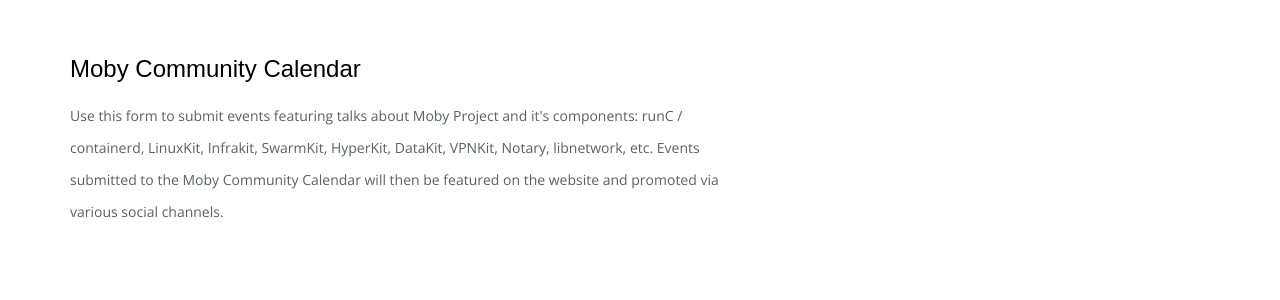
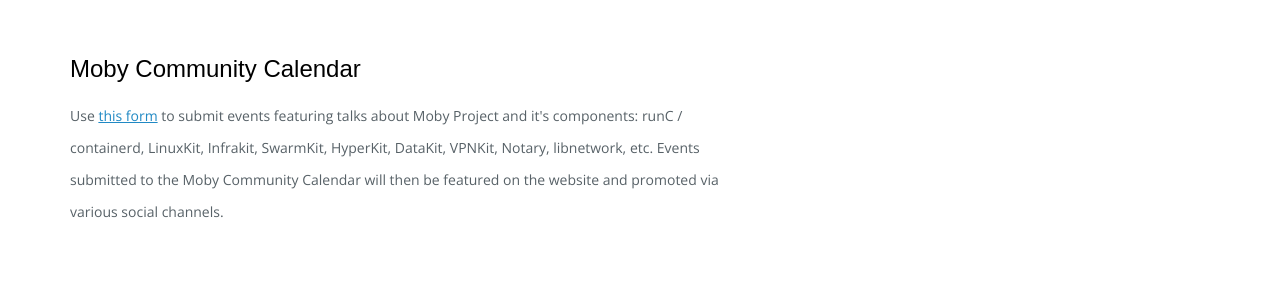
Before and after one commit to moby/mobywebsite, a Jekyll site: the page built from docs/community.md, in a window 1280 px wide and 900 px high, scrolled down 2795 px. Shown: the part 154-454 px from the top of the window. Built offline with Jekyll 4.4.1, drawn with Linux system fonts in a browser that asks for light colours; nearby versions of some CDN libraries; comment, search, counter and statistics services are not loaded; part of the change alters nothing that is shown.

```diff
--- a/docs/community.md
+++ b/docs/community.md
@@ -123,7 +123,7 @@ layout: community
    <div class="row">
       <div class="col-lg-7 block-alternate">
       <h2>Moby Community Calendar</h2>
-      <p>Use this form to submit events featuring talks about Moby Project and it's components: runC / containerd, LinuxKit, Infrakit, SwarmKit, HyperKit, DataKit, VPNKit, Notary, libnetwork, etc.
+      <p>Use <a href="https://docs.google.com/forms/d/e/1FAIpQLSfA0ptPEUOdjq6Pdxs9T4DOT_2_Hhfk3ff4vPqJG3GmTFNH4g/viewform">this form</a> to submit events featuring talks about Moby Project and it's components: runC / containerd, LinuxKit, Infrakit, SwarmKit, HyperKit, DataKit, VPNKit, Notary, libnetwork, etc.
          Events submitted to the Moby Community Calendar will then be featured on the website and promoted via various social channels.
       </p>
             </div>
```
Also changed, not shown: README.md.
